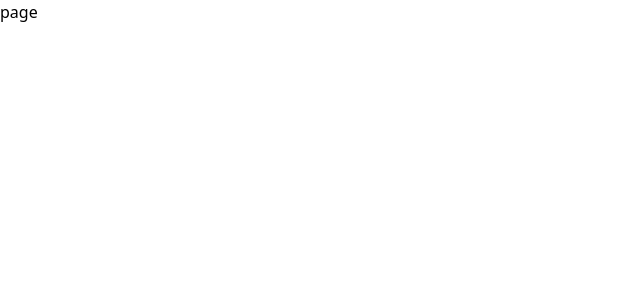
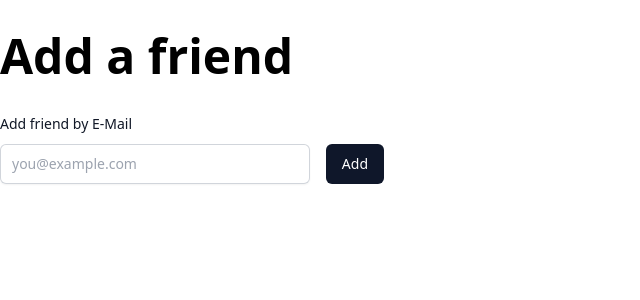
Before and after one commit to zWellingtonLima/Chat-Messaging-App, a Next.js app: page /dashboard/add in a window 1280 px wide. Shown: the top 300 px of the page, without its empty margins (0-640 px from the left). Built offline with nearby package versions, Linux system fonts and the light colour scheme.

Commit message:
Initiated form validation process.

```diff
--- a/src/app/(dashboard)/dashboard/add/page.tsx
+++ b/src/app/(dashboard)/dashboard/add/page.tsx
@@ -1,7 +1,13 @@
-import { FC } from 'react'
+import { FC } from "react";
+import AddFriendButton from '../../../../components/AddFriendButton'
 
 const page: FC = () => {
-  return <main>page</main>
-}
+  return (
+    <main className="pt-8">
+      <h1 className="font-bold text-5xl mb-8">Add a friend</h1>
+      <AddFriendButton />
+    </main>
+  );
+};
 
-export default page
+export default page;
--- /dev/null
+++ b/src/components/AddFriendButton.tsx
@@ -0,0 +1,61 @@
+"use client";
+
+import { FC, useState } from "react";
+import Button from "./ui/Button";
+import axios, { AxiosError } from 'axios'
+import { addFriendValidator } from "@/lib/validations/add-friend";
+import { z } from 'zod'
+import { useForm } from "react-hook-form";
+import { zodResolver } from '@hookform/resolvers/zod'
+
+interface AddFriendButtonProps {}
+
+const AddFriendButton: FC<AddFriendButtonProps> = ({}) => {
+  const [showSuccessState, setShowSuccessState] = useState<boolean>(false)
+
+  const {} = useForm<FormData>({
+    resolver: zodResolver(addFriendValidator),
+  })
+
+  const addFriend = async (email: string) => {
+    try {
+      const validatedEmail = addFriendValidator.parse({ email })
+
+      await axios.post('/api/friends/add', {
+        email: validatedEmail,
+      })
+
+      setShowSuccessState(true)
+    } catch (error) {
+      if (error instanceof z.ZodError) {
+        return
+      }
+
+      if (error instanceof AxiosError) {
+        return
+      }
+    }
+  }
+
+  return (
+    <form className="max-w-sm">
+      <label
+        htmlFor="email"
+        className="block text-sm font-medium leading-6 text-gray-900"
+      >
+        Add friend by E-Mail
+      </label>
+
+      <div className="mt-2 flex gap-4">
+        <input
+          type="text"
+          className="block w-full rounded-md border-0 py-1.5 text-gray-900 shadow-sm ring-1 ring-inset ring-gray-300 placeholder:text-gray-400 focus:ring-2 focus:ring-inset focus:ring-indigo-600 sm:text-sm sm:leading-6"
+          placeholder="you@example.com"
+        />
+        <Button>Add</Button>
+      </div>
+    </form>
+  );
+};
+
+export default AddFriendButton;
--- /dev/null
+++ b/src/lib/validations/add-friend.ts
@@ -0,0 +1,5 @@
+import { z } from 'zod'
+
+export const addFriendValidator = z.object({
+  email: z.string().email()
+})
--- a/tailwind.config.js
+++ b/tailwind.config.js
@@ -8,5 +8,5 @@
   theme: {
     extend: {},
   },
-  plugins: [],
+  plugins: [require('@tailwindcss/forms')],
 }
```
Also changed, not shown: package.json (+6 -1 lines), 1 other file (tests, documents, lock files or other folders).
